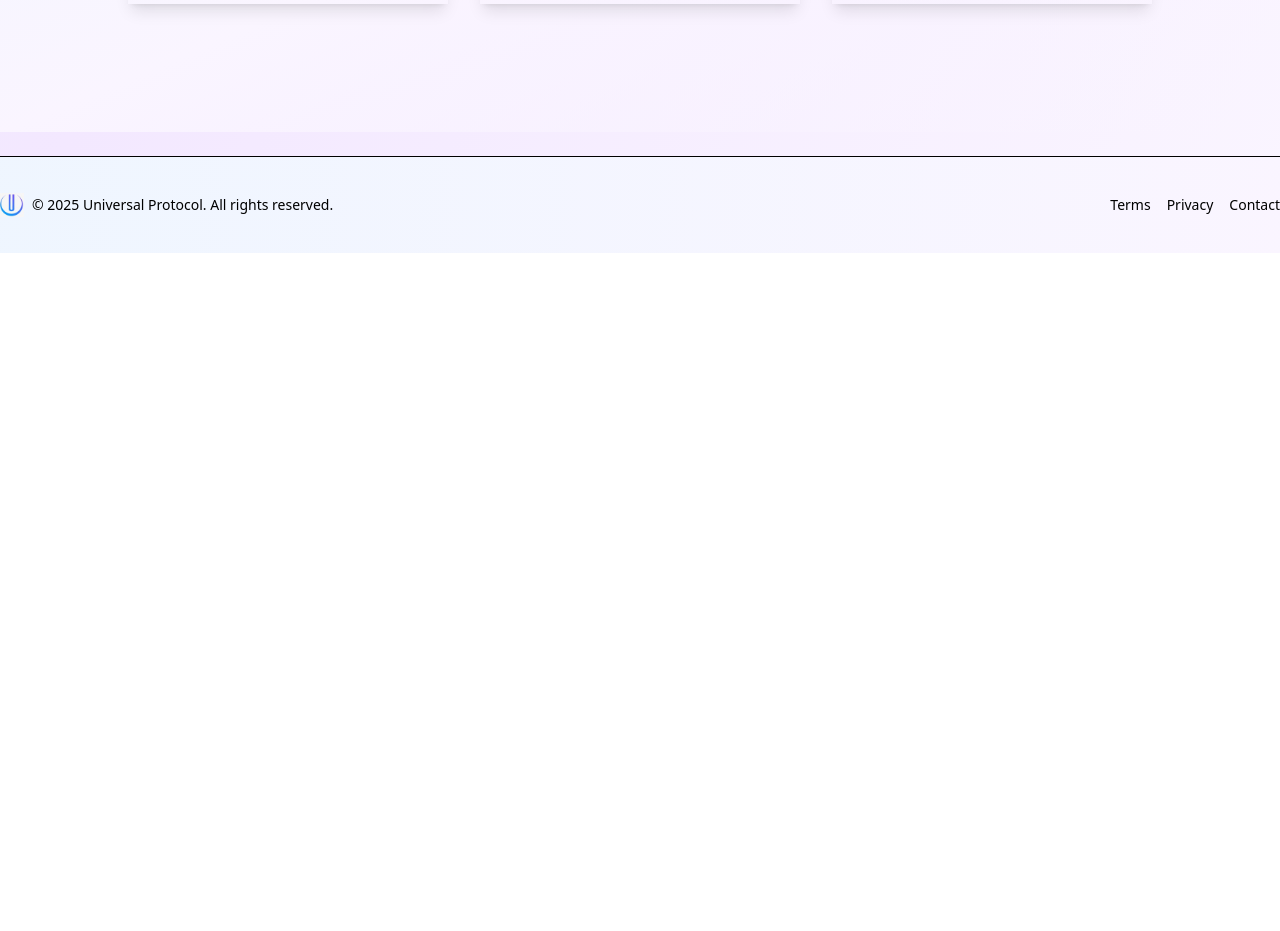
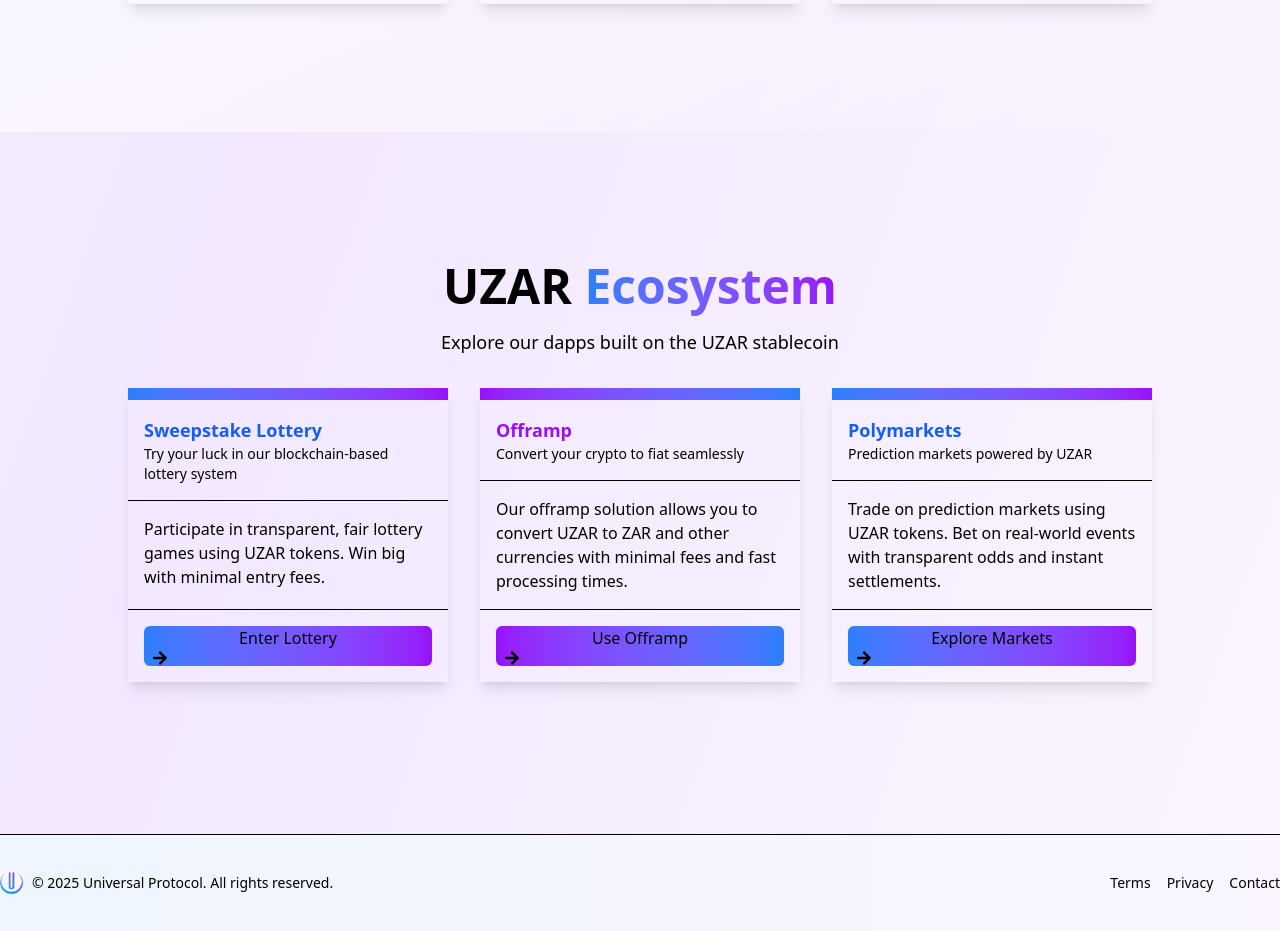
Before and after one commit to LindokuhleMlilo/Uzar-landing-page, a React (Vite) app in the folder uzar/: page / in a window 1280 px wide. Shown: the part 2740-3671 px from the top of the page. Before the commit the page ends 2993 px from the top, so only its background shows below. Built offline with nearby package versions, Linux system fonts and the light colour scheme.

Commit message:
added uzar ecosystem

```diff
--- a/uzar/src/components/Card.jsx
+++ b/uzar/src/components/Card.jsx
@@ -20,5 +20,13 @@ const CardContent = ({ children, className }) => (
   <div className={`p-4 ${className}`}>{children}</div>
 );
 
-// Export Card along with other components
-export { Card, CardHeader, CardTitle, CardContent };
+const CardDescription = ({ children, className }) => (
+  <p className={`text-sm text-muted-foreground ${className}`}>{children}</p>
+);
+
+const CardFooter = ({ children, className }) => (
+  <div className={`p-4 border-t ${className}`}>{children}</div>
+);
+
+
+export { Card, CardHeader, CardTitle, CardContent, CardDescription, CardFooter };
--- a/uzar/src/components/UzarEcosystem.jsx
+++ b/uzar/src/components/UzarEcosystem.jsx
@@ -1,128 +1,131 @@
-// import React from "react";
-// import { motion } from "framer-motion";
-// import Card from "./Card";
+import React from "react";
+import { motion } from "framer-motion";
+import { CardHeader, CardTitle, CardContent, CardDescription, Card, CardFooter } from "./Card";
+import  Button  from "./Button";
+import { Link } from "react-router-dom"; // or "next/link" if using Next.js
+import { FaArrowRight } from "react-icons/fa";
 
-// const UzarEcosystem = () => {
-//   return (
-//     <section id="dapps" className="w-full py-12 md:py-24 lg:py-32">
-//       <div className="container px-4 md:px-6">
-//         <motion.div
-//           className="mx-auto flex max-w-[58rem] flex-col items-center justify-center gap-4 text-center"
-//           initial={{ opacity: 0, y: 20 }}
-//           whileInView={{ opacity: 1, y: 0 }}
-//           transition={{ duration: 0.5 }}
-//           viewport={{ once: true }}
-//         >
-//           <h2 className="text-3xl font-bold leading-[1.1] sm:text-3xl md:text-5xl">
-//             UZAR{" "}
-//             <span className="bg-gradient-to-r from-blue-500 to-purple-600 bg-clip-text text-transparent">
-//               Ecosystem
-//             </span>
-//           </h2>
-//           <p className="max-w-[85%] leading-normal text-muted-foreground sm:text-lg sm:leading-7">
-//             Explore our dapps built on the UZAR stablecoin
-//           </p>
-//         </motion.div>
-//         <div className="mx-auto grid justify-center gap-8 sm:grid-cols-3 lg:max-w-5xl mt-8">
-//           <motion.div
-//             initial={{ opacity: 0, scale: 0.9 }}
-//             whileInView={{ opacity: 1, scale: 1 }}
-//             transition={{ duration: 0.3, delay: 0.1 }}
-//             viewport={{ once: true }}
-//             whileHover={{ y: -10 }}
-//           >
-//             <Card className="flex flex-col h-full border-none shadow-lg overflow-hidden">
-//               <div className="h-3 bg-gradient-to-r from-blue-500 to-purple-600"></div>
-//               <CardHeader>
-//                 <CardTitle className="text-blue-600">Sweepstake Lottery</CardTitle>
-//                 <CardDescription>Try your luck in our blockchain-based lottery system</CardDescription>
-//               </CardHeader>
-//               <CardContent className="flex-1">
-//                 <p>
-//                   Participate in transparent, fair lottery games using UZAR tokens. Win big with minimal entry fees.
-//                 </p>
-//               </CardContent>
-//               <CardFooter>
-//                 <Button
-//                   className="w-full bg-gradient-to-r from-blue-500 to-purple-600 hover:from-blue-600 hover:to-purple-700"
-//                   asChild
-//                 >
-//                   <Link href="/lottery">
-//                     Enter Lottery
-//                     <ArrowRight className="ml-2 h-4 w-4" />
-//                   </Link>
-//                 </Button>
-//               </CardFooter>
-//             </Card>
-//           </motion.div>
-//           <motion.div
-//             initial={{ opacity: 0, scale: 0.9 }}
-//             whileInView={{ opacity: 1, scale: 1 }}
-//             transition={{ duration: 0.3, delay: 0.2 }}
-//             viewport={{ once: true }}
-//             whileHover={{ y: -10 }}
-//           >
-//             <Card className="flex flex-col h-full border-none shadow-lg overflow-hidden">
-//               <div className="h-3 bg-gradient-to-r from-purple-600 to-blue-500"></div>
-//               <CardHeader>
-//                 <CardTitle className="text-purple-600">Offramp</CardTitle>
-//                 <CardDescription>Convert your crypto to fiat seamlessly</CardDescription>
-//               </CardHeader>
-//               <CardContent className="flex-1">
-//                 <p>
-//                   Our offramp solution allows you to convert UZAR to ZAR and other currencies with minimal fees and
-//                   fast processing times.
-//                 </p>
-//               </CardContent>
-//               <CardFooter>
-//                 <Button
-//                   className="w-full bg-gradient-to-r from-purple-600 to-blue-500 hover:from-purple-700 hover:to-blue-600"
-//                   asChild
-//                 >
-//                   <Link href="/offramp">
-//                     Use Offramp
-//                     <ArrowRight className="ml-2 h-4 w-4" />
-//                   </Link>
-//                 </Button>
-//               </CardFooter>
-//             </Card>
-//           </motion.div>
-//           <motion.div
-//             initial={{ opacity: 0, scale: 0.9 }}
-//             whileInView={{ opacity: 1, scale: 1 }}
-//             transition={{ duration: 0.3, delay: 0.3 }}
-//             viewport={{ once: true }}
-//             whileHover={{ y: -10 }}
-//           >
-//             <Card className="flex flex-col h-full border-none shadow-lg overflow-hidden">
-//               <div className="h-3 bg-gradient-to-r from-blue-500 to-purple-600"></div>
-//               <CardHeader>
-//                 <CardTitle className="text-blue-600">Polymarkets</CardTitle>
-//                 <CardDescription>Prediction markets powered by UZAR</CardDescription>
-//               </CardHeader>
-//               <CardContent className="flex-1">
-//                 <p>
-//                   Trade on prediction markets using UZAR tokens. Bet on real-world events with transparent odds and
-//                   instant settlements.
-//                 </p>
-//               </CardContent>
-//               <CardFooter>
-//                 <Button
-//                   className="w-full bg-gradient-to-r from-blue-500 to-purple-600 hover:from-blue-600 hover:to-purple-700"
-//                   asChild
-//                 >
-//                   <Link href="/polymarkets">
-//                     Explore Markets
-//                     <ArrowRight className="ml-2 h-4 w-4" />
-//                   </Link>
-//                 </Button>
-//               </CardFooter>
-//             </Card>
-//           </motion.div>
-//         </div>
-//       </div>
-//     </section>
-//   );
-// };
+const UzarEcosystem = () => {
+  return (
+    <section id="dapps" className="w-full py-12 md:py-24 lg:py-32">
+      <div className="container px-4 md:px-6">
+        <motion.div
+          className="mx-auto flex max-w-[58rem] flex-col items-center justify-center gap-4 text-center"
+          initial={{ opacity: 0, y: 20 }}
+          whileInView={{ opacity: 1, y: 0 }}
+          transition={{ duration: 0.5 }}
+          viewport={{ once: true }}
+        >
+          <h2 className="text-3xl font-bold leading-[1.1] sm:text-3xl md:text-5xl">
+            UZAR{" "}
+            <span className="bg-gradient-to-r from-blue-500 to-purple-600 bg-clip-text text-transparent">
+              Ecosystem
+            </span>
+          </h2>
+          <p className="max-w-[85%] leading-normal text-muted-foreground sm:text-lg sm:leading-7">
+            Explore our dapps built on the UZAR stablecoin
+          </p>
+        </motion.div>
+        <div className="mx-auto grid justify-center gap-8 sm:grid-cols-3 lg:max-w-5xl mt-8">
+          <motion.div
+            initial={{ opacity: 0, scale: 0.9 }}
+            whileInView={{ opacity: 1, scale: 1 }}
+            transition={{ duration: 0.3, delay: 0.1 }}
+            viewport={{ once: true }}
+            whileHover={{ y: -10 }}
+          >
+            <Card className="flex flex-col h-full border-none shadow-lg overflow-hidden">
+              <div className="h-3 bg-gradient-to-r from-blue-500 to-purple-600"></div>
+              <CardHeader>
+                <CardTitle className="text-blue-600">Sweepstake Lottery</CardTitle>
+                <CardDescription>Try your luck in our blockchain-based lottery system</CardDescription>
+              </CardHeader>
+              <CardContent className="flex-1">
+                <p>
+                  Participate in transparent, fair lottery games using UZAR tokens. Win big with minimal entry fees.
+                </p>
+              </CardContent>
+              <CardFooter>
+                <Button
+                  className="w-full bg-gradient-to-r from-blue-500 to-purple-600 hover:from-blue-600 hover:to-purple-700"
+                  asChild
+                >
+                  <Link href="/lottery">
+                    Enter Lottery
+                    <FaArrowRight className="ml-2 h-4 w-4" />
+                  </Link>
+                </Button>
+              </CardFooter>
+            </Card>
+          </motion.div>
+          <motion.div
+            initial={{ opacity: 0, scale: 0.9 }}
+            whileInView={{ opacity: 1, scale: 1 }}
+            transition={{ duration: 0.3, delay: 0.2 }}
+            viewport={{ once: true }}
+            whileHover={{ y: -10 }}
+          >
+            <Card className="flex flex-col h-full border-none shadow-lg overflow-hidden">
+              <div className="h-3 bg-gradient-to-r from-purple-600 to-blue-500"></div>
+              <CardHeader>
+                <CardTitle className="text-purple-600">Offramp</CardTitle>
+                <CardDescription>Convert your crypto to fiat seamlessly</CardDescription>
+              </CardHeader>
+              <CardContent className="flex-1">
+                <p>
+                  Our offramp solution allows you to convert UZAR to ZAR and other currencies with minimal fees and
+                  fast processing times.
+                </p>
+              </CardContent>
+              <CardFooter>
+                <Button
+                  className="w-full bg-gradient-to-r from-purple-600 to-blue-500 hover:from-purple-700 hover:to-blue-600"
+                  asChild
+                >
+                  <Link href="/offramp">
+                    Use Offramp
+                    <FaArrowRight className="ml-2 h-4 w-4" />
+                  </Link>
+                </Button>
+              </CardFooter>
+            </Card>
+          </motion.div>
+          <motion.div
+            initial={{ opacity: 0, scale: 0.9 }}
+            whileInView={{ opacity: 1, scale: 1 }}
+            transition={{ duration: 0.3, delay: 0.3 }}
+            viewport={{ once: true }}
+            whileHover={{ y: -10 }}
+          >
+            <Card className="flex flex-col h-full border-none shadow-lg overflow-hidden">
+              <div className="h-3 bg-gradient-to-r from-blue-500 to-purple-600"></div>
+              <CardHeader>
+                <CardTitle className="text-blue-600">Polymarkets</CardTitle>
+                <CardDescription>Prediction markets powered by UZAR</CardDescription>
+              </CardHeader>
+              <CardContent className="flex-1">
+                <p>
+                  Trade on prediction markets using UZAR tokens. Bet on real-world events with transparent odds and
+                  instant settlements.
+                </p>
+              </CardContent>
+              <CardFooter>
+                <Button
+                  className="w-full bg-gradient-to-r from-blue-500 to-purple-600 hover:from-blue-600 hover:to-purple-700"
+                  asChild
+                >
+                  <Link href="/polymarkets">
+                    Explore Markets
+                    <FaArrowRight className="ml-2 h-4 w-4" />
+                  </Link>
+                </Button>
+              </CardFooter>
+            </Card>
+          </motion.div>
+        </div>
+      </div>
+    </section>
+  );
+};
 
-// export default UzarEcosystem;
+export default UzarEcosystem;
--- a/uzar/src/pages/Home.jsx
+++ b/uzar/src/pages/Home.jsx
@@ -8,6 +8,7 @@ import TheProblem from "../components/TheProblem";
 import TheUzarSolution from "../components/TheUzarSolution";
 import HowUzarWorks from "../components/HowUzarWorks";
 import UseCases from "../components/UseCases";
+import UzarEcosystem from "../components/UzarEcosystem";
 
 const Home = () => {
   return (
@@ -19,6 +20,7 @@ const Home = () => {
         <TheUzarSolution />
         <HowUzarWorks />
         <UseCases />
+        <UzarEcosystem />
         <Card />
         <Button />
       </main>
```
